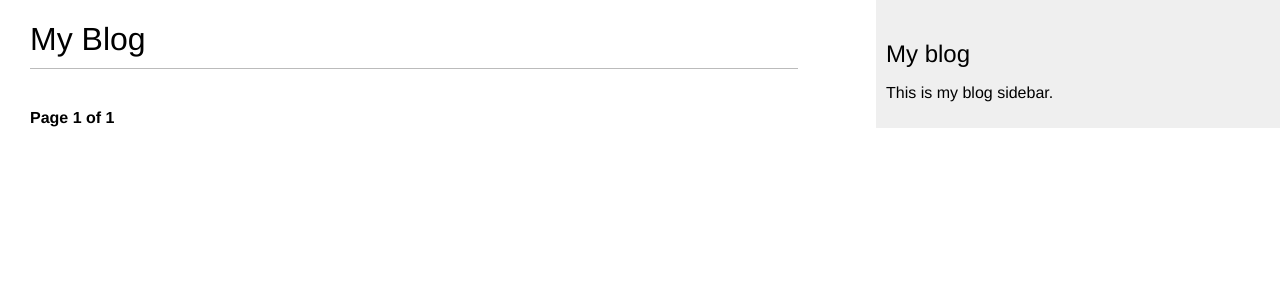
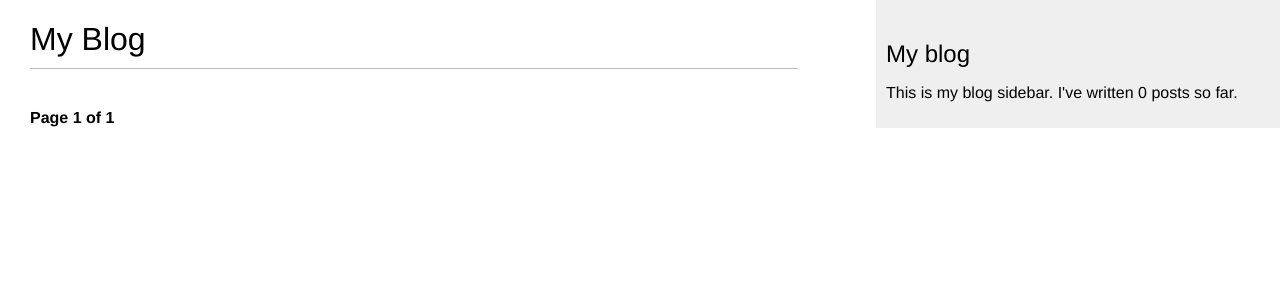
Before and after one commit to ssjkhan/django-blog, a Django app: page /blog/ in a window 1280 px wide. Shown: the top 300 px of the page. Run offline with Django 4.2, Linux system fonts and the light colour scheme; data that the repository does not hold is empty.

Commit message:
implement custom template tags

```diff
--- a/blog/templates/blog/base.html
+++ b/blog/templates/blog/base.html
@@ -1,3 +1,4 @@
+{% load blog_tags %}
 {% load static %}
 <!DOCTYPE html>
 <html>
@@ -12,7 +13,9 @@
   </div>
   <div id="sidebar">
     <h2>My blog</h2>
-    <p>This is my blog sidebar.</p>
+    <p>This is my blog sidebar.
+      I've written {% total_posts %} posts so far.
+    </p>
   </div>
 </body>
 </html>
--- /dev/null
+++ b/blog/templatetags/blog_tags.py
@@ -0,0 +1,8 @@
+from django import template
+from ..models import Post
+
+register = template.Library()
+
+@register.simple_tag
+def total_posts():
+    return Post.published.count()
```
Also changed, not shown: blog/templatetags/__init__.py (added).
